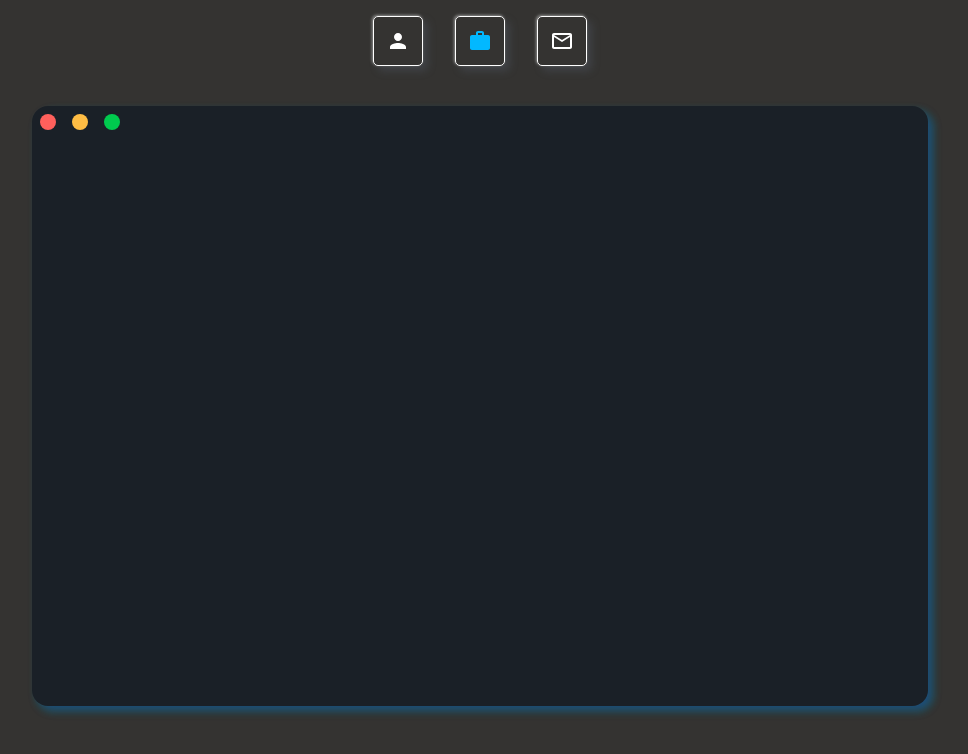
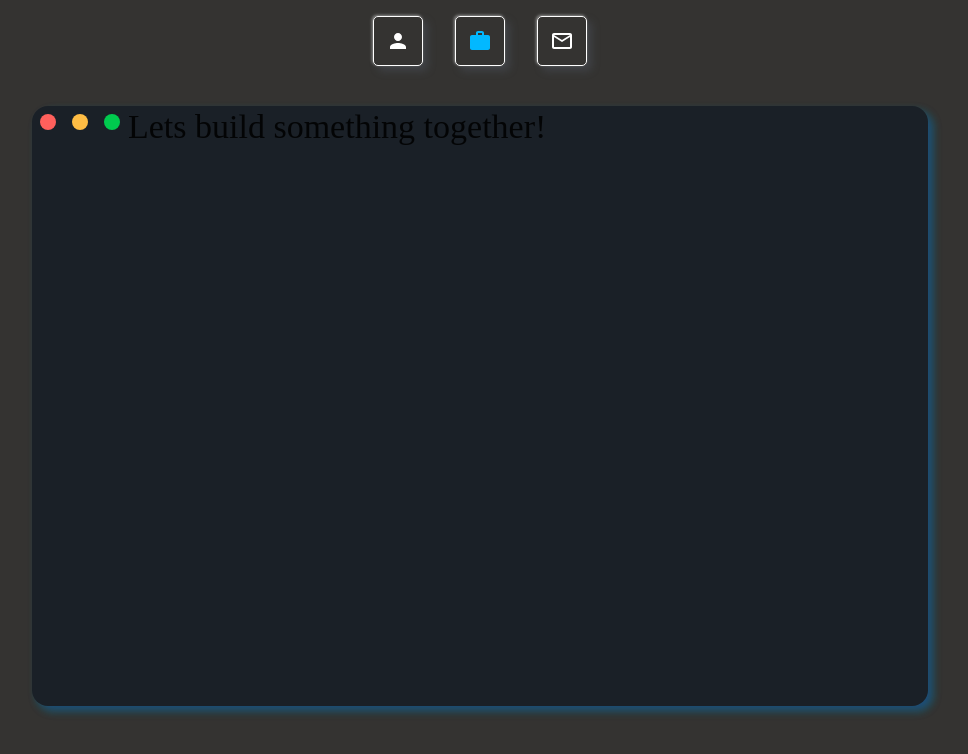
Before and after one commit to Rod0352/rsPortfolio, a React (Create React App) app: page /projects in a window 1280 px wide. Shown: the top 754 px of the page, without its empty margins (160-1128 px from the left). Built offline with nearby package versions, Linux system fonts and the light colour scheme.

Commit message:
Not sure about the folder / screen combo for projects display page

```diff
--- a/src/App.tsx
+++ b/src/App.tsx
@@ -80,9 +80,11 @@ function App() {
           {textDone ? (
             <Box>
               <Routes>
-                <Route index path="/" element={<AboutMe />} />
+                <Route index element={<AboutMe />} />
                 <Route path="/projects" element={<Projects />} />
                 <Route path="/contact" element={<Contact />} />
+                <Route path="*" element={<h1>404</h1>} />
+                <Route path="/" element={<AboutMe />} />
               </Routes>
             </Box>
           ) : (
--- a/src/pages/Projects.tsx
+++ b/src/pages/Projects.tsx
@@ -1,6 +1,6 @@
-import { Box, Grid, Paper, styled } from "@mui/material";
+import { Box, Grid, Paper, Typography, styled } from "@mui/material";
 import React from "react";
-// import CardConstructor from "../components/ProjectFolder";
+import Folder from "../components/ProjectFolder";
 
 const appImage = require("../images/app.jpg");
 const spImage = require("../images/support_portal.png");
@@ -34,42 +34,42 @@ export const Projects = () => {
       description:
         "A React app that searches for books using the Google Books API",
     },
-    {
-      img: spImage,
-      title: "Support Portal",
-      author: "Me",
-      link: "testing testing test",
+    // {
+    //   img: spImage,
+    //   title: "Support Portal",
+    //   author: "Me",
+    //   link: "testing testing test",
 
-      description:
-        "IoT device support portal built with React and Material UI. Leverages aws to procide a serverless backend. App helps manage devices remmotely and provides developers with a way to debug devices remotely.",
-    },
-    {
-      img: runBuddyImg,
-      title: "Run Buddy (Mock)",
-      author: "Me",
-      link: "testing testing test",
+    //   description:
+    //     "IoT device support portal built with React and Material UI. Leverages aws to procide a serverless backend. App helps manage devices remmotely and provides developers with a way to debug devices remotely.",
+    // },
+    // {
+    //   img: runBuddyImg,
+    //   title: "Run Buddy (Mock)",
+    //   author: "Me",
+    //   link: "testing testing test",
 
-      description:
-        "A mock website for a fitness company. Built with HTML and CSS.",
-    },
-    {
-      img: gameboardImg,
-      title: "Ashanti Mobile",
-      link: "testing testing test",
+    //   description:
+    //     "A mock website for a fitness company. Built with HTML and CSS.",
+    // },
+    // {
+    //   img: gameboardImg,
+    //   title: "Ashanti Mobile",
+    //   link: "testing testing test",
 
-      author: "Me",
-      description:
-        "My first mobile game built with xcode and cocs2d. It is a boardgame that allows 1 -4 players to play on online or on the same device.",
-    },
-    {
-      img: codeQuizImg,
-      title: "Code Quiz",
-      link: "testing testing test",
+    //   author: "Me",
+    //   description:
+    //     "My first mobile game built with xcode and cocs2d. It is a boardgame that allows 1 -4 players to play on online or on the same device.",
+    // },
+    // {
+    //   img: codeQuizImg,
+    //   title: "Code Quiz",
+    //   link: "testing testing test",
 
-      author: "Me",
-      description:
-        "A timed quiz that tests your knowledge of javascript. Built with HTML, CSS, and Javascript.",
-    },
+    //   author: "Me",
+    //   description:
+    //     "A timed quiz that tests your knowledge of javascript. Built with HTML, CSS, and Javascript.",
+    // },
   ];
 
   const minWidth = window.innerWidth / 1.5;
@@ -116,7 +116,7 @@ export const Projects = () => {
           }}
         />
       </Box>
-      <Box
+      {/* <Box
         sx={{
           display: "flex",
           flexDirection: "column",
@@ -127,16 +127,19 @@ export const Projects = () => {
           overflowX: "scroll",
         }}
       >
-        {/* {itemData.map((item, index) => (
-          <CardConstructor
+        {itemData.map((item, index) => (
+          <Folder
             key={index}
-            images={item.img}
             title={item.title}
             description={item.description}
             link={item.link}
+            img={item.img}
           />
-        ))} */}
-      </Box>
+        ))}
+      </Box> */}
+      <Typography variant="h4" component="div" gutterBottom>
+        Lets build something together!
+      </Typography>
     </Paper>
   );
 };
```
Also changed, not shown: src/components/ProjectFolder.tsx (+128 -29 lines).
